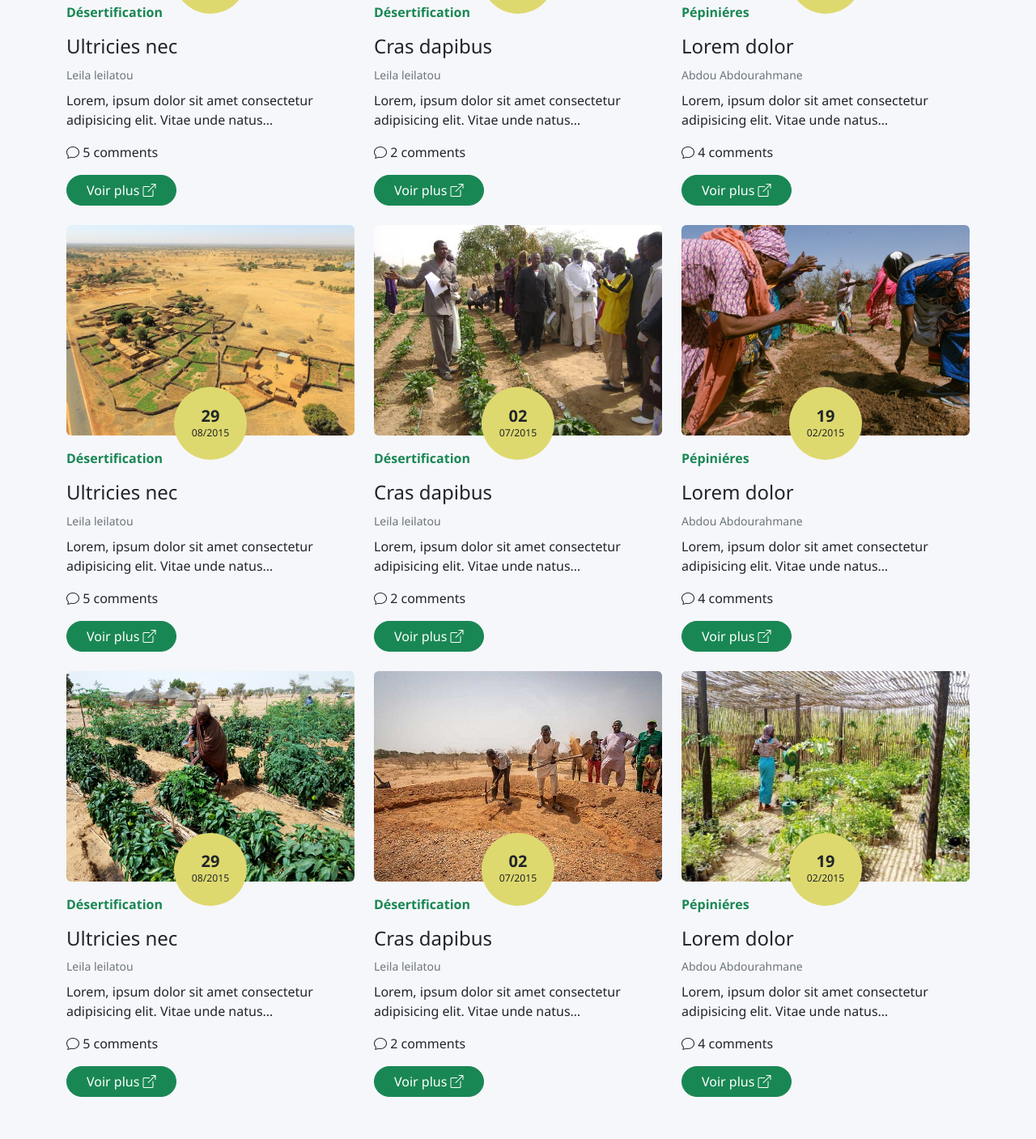
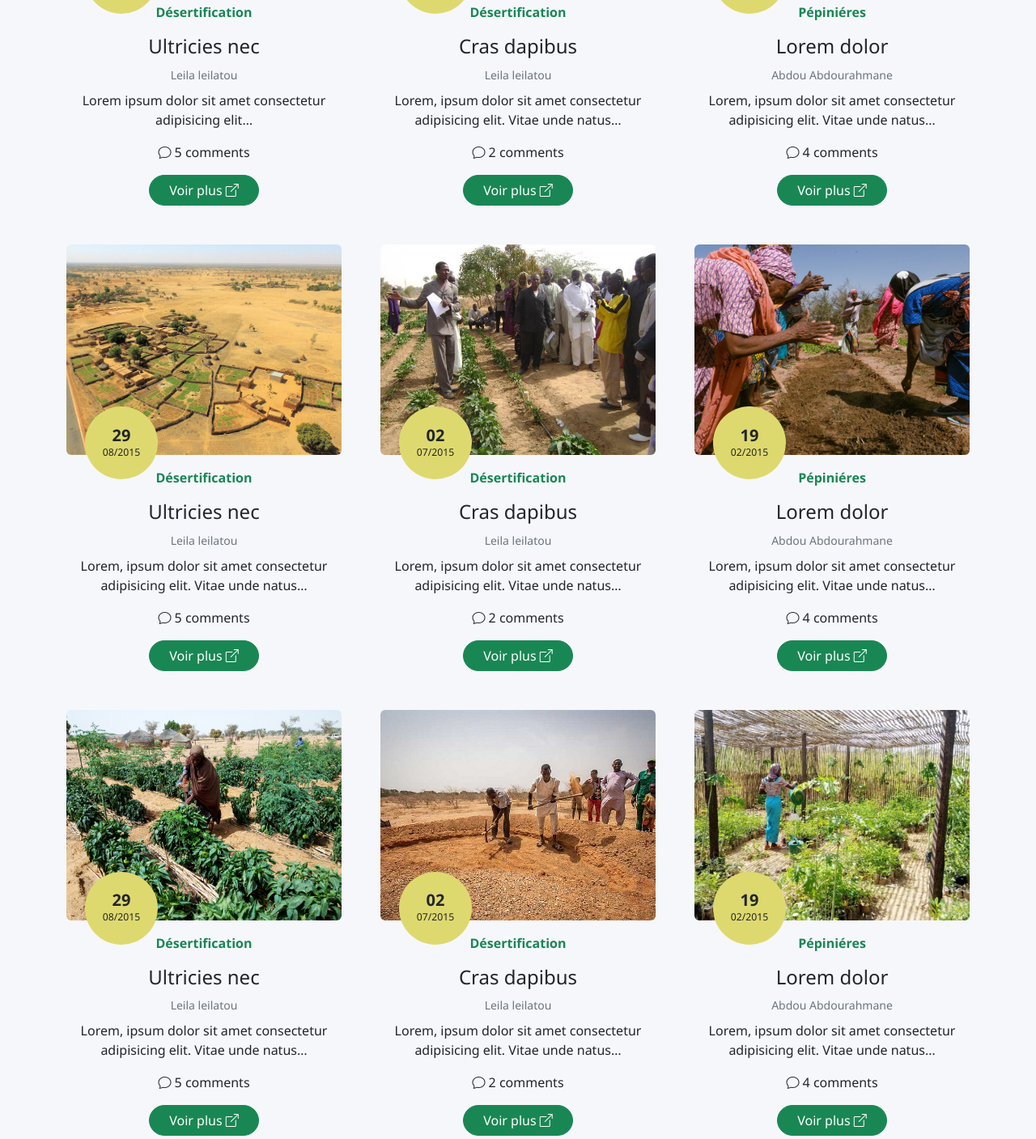
Before and after one commit to Mika-illou/Projet_Bootstrap, a plain HTML site: page formation.html in a window 1280 px wide. Shown: the part 873-2280 px from the top of the page at 81% size. Drawn offline with nearby package versions, Linux system fonts and the light colour scheme.

Commit message:
Modification

```diff
--- a/formation.css
+++ b/formation.css
@@ -177,7 +177,7 @@ ul a:hover{
 .date-circle {
     position: absolute;
     bottom: -30px;
-    left: 50%;
+    left: 20%;
     transform: translateX(-50%);
     background-color: #ded96e;
     width: 90px;
@@ -189,9 +189,23 @@ ul a:hover{
     align-items: center;
     font-size: 14px;
 }
+
+
+/* Effet zoom sur hover */
+.custom-img {
+    transition: transform 0.4s ease;
+}
+
+.img-wrapper:hover .custom-img {
+    transform: scale(1.1);  /* zoom au survol */
+}
 .fou_Col{
     background-color: #162D0E;
 }
+.sui_info a{
+    color: black;
+}
+
 
 @media (max-width:1024px) {
 
@@ -244,6 +258,9 @@ ul a:hover{
      .hero-title{
         margin-top: 20px;
      }
+     .form-control{
+        display: none;
+    }
 
 }
 
--- a/formation.html
+++ b/formation.html
@@ -42,8 +42,8 @@
         </div>
 
          <nav class="mt-5 d-flex justify-content-center align-items-center">
-            <a href="index.html"><button class="button_connect btn btn-success p-3 px-5 text-white rounded-5 fw-bold">
-                Connect <i class="bi bi-box-arrow-in-left"></i></a>
+            <button class="button_connect btn btn-success p-3 px-5 text-white rounded-5 fw-bold">
+                <a href="index.html"></a>Connect <i class="bi bi-box-arrow-in-left"></i></a>
             </button>
         </nav>
 
@@ -89,7 +89,6 @@
 
     </aside>
 <!-- contenus -->
-
 
 
     <header class="header_1 d-flex justify-content-between align-items-center p-4 container-fluid">
@@ -153,8 +152,8 @@
 
         <!-- Button Connect -->
         <nav>
-            <a href="index.html"><button class="button_connect btn btn-success p-3 px-5 text-white rounded-5 fw-bold">
-                Connect <i class="bi bi-box-arrow-in-left"></i></a>
+           <button class="button_connect btn btn-success p-3 px-5 text-white rounded-5 fw-bold">
+                 <a href="index.html">Connect <i class="bi bi-box-arrow-in-left"></i></a>
             </button>
         </nav>
     </header>
@@ -173,41 +172,42 @@
         </div>
 
     <section class="container py-5">
-    <div class="row g-4 justify-content-center">
+        <div class="row g-5 justify-content-center">
 
             <!-- CARD 1 -->
             <div class="col-12 col-sm-6 col-lg-4">
-            <div class="position-relative text-center">
+                <div class="position-relative img-wrapper text-center">
                     <img src="./image/Blog-img-1.jpg" class="img-fluid rounded custom-img" alt="">
-                <div class="date-circle">
+                    <div class="date-circle text-center">
                         <h5 class="m-0 fw-bold">29</h5>
                         <small>08/2015</small>
                     </div>
                 </div>
-
+                <div class="text-block text-center">
                     <p class="text-success fw-semibold mt-3">Désertification</p>
                     <h4>Ultricies nec</h4>
                     <small class="text-secondary">Leila leilatou</small>
-
-            <p class="mt-2">Lorem, ipsum dolor sit amet consectetur adipisicing elit. Vitae unde natus…</p>
-
+                    <p class="mt-2">Lorem ipsum dolor sit amet consectetur adipisicing elit…</p>
                     <p><i class="bi bi-chat"></i> 5 comments</p>
 
                     <button class="btn btn-success rounded-pill px-4">
-               <a href="lien_voir_detail.html"> Voir plus <i class="bi bi-box-arrow-up-right"></i></a>
+                    <a href="lien_voir_detail.html" class="text-white text-decoration-none">
+                        Voir plus <i class="bi bi-box-arrow-up-right"></i>
+                    </a>
                     </button>
+                </div>
             </div>
 
             <!-- CARD 2 -->
             <div class="col-12 col-sm-6 col-lg-4">
-            <div class="position-relative text-center">
+                <div class="position-relative img-wrapper text-center">
                     <img src="./image/Blog-img-2.jpg" class="img-fluid rounded custom-img" alt="">
                     <div class="date-circle">
                         <h5 class="m-0 fw-bold">02</h5>
                         <small>07/2015</small>
                     </div>
                 </div>
-
+                <div class="text-block text-center">
                     <p class="text-success fw-semibold mt-3">Désertification</p>
                     <h4>Cras dapibus</h4>
                     <small class="text-secondary">Leila leilatou</small>
@@ -220,152 +220,18 @@
                         <a href="lien_voir_detail.html">Voir plus <i class="bi bi-box-arrow-up-right"></i></a>
                     </button>
                 </div>
+            </div>
 
             <!-- CARD 3 -->
             <div class="col-12 col-sm-6 col-lg-4">
-            <div class="position-relative text-center">
+                <div class="position-relative img-wrapper text-center">
                     <img src="./image/Blog-img-3.jpg" class="img-fluid rounded custom-img" alt="">
                     <div class="date-circle">
                         <h5 class="m-0 fw-bold">19</h5>
                         <small>02/2015</small>
                     </div>
                 </div>
-
-            <p class="text-success fw-semibold mt-3">Pépiniéres</p>
-            <h4>Lorem dolor</h4>
-            <small class="text-secondary">Abdou Abdourahmane</small>
-
-            <p class="mt-2">Lorem, ipsum dolor sit amet consectetur adipisicing elit. Vitae unde natus…</p>
-
-            <p><i class="bi bi-chat"></i> 4 comments</p>
-
-            <button class="btn btn-success rounded-pill px-4">
-                <a href="lien_voir_detail.html">Voir plus <i class="bi bi-box-arrow-up-right"></i></a>
-            </button>
-        </div>
-        <div class="col-12 col-sm-6 col-lg-4">
-            <div class="position-relative text-center">
-                <img src="./image/Blog-img-4.jpg" class="img-fluid rounded custom-img" alt="">
-                <div class="date-circle">
-                    <h5 class="m-0 fw-bold">29</h5>
-                    <small>08/2015</small>
-                </div>
-            </div>
-
-            <p class="text-success fw-semibold mt-3">Désertification</p>
-            <h4>Ultricies nec</h4>
-            <small class="text-secondary">Leila leilatou</small>
-
-            <p class="mt-2">Lorem, ipsum dolor sit amet consectetur adipisicing elit. Vitae unde natus…</p>
-
-            <p><i class="bi bi-chat"></i> 5 comments</p>
-
-            <button class="btn btn-success rounded-pill px-4">
-                <a href="lien_voir_detail.html">Voir plus <i class="bi bi-box-arrow-up-right"></i></a>
-            </button>
-        </div>
-
-        <!-- CARD 2 -->
-        <div class="col-12 col-sm-6 col-lg-4">
-            <div class="position-relative text-center">
-                <img src="./image/Blog-img-5.jpg" class="img-fluid rounded custom-img" alt="">
-                <div class="date-circle">
-                    <h5 class="m-0 fw-bold">02</h5>
-                    <small>07/2015</small>
-                </div>
-            </div>
-
-            <p class="text-success fw-semibold mt-3">Désertification</p>
-            <h4>Cras dapibus</h4>
-            <small class="text-secondary">Leila leilatou</small>
-
-            <p class="mt-2">Lorem, ipsum dolor sit amet consectetur adipisicing elit. Vitae unde natus…</p>
-
-            <p><i class="bi bi-chat"></i> 2 comments</p>
-
-            <button class="btn btn-success rounded-pill px-4">
-                <a href="lien_voir_detail.html">Voir plus <i class="bi bi-box-arrow-up-right"></i></a>
-            </button>
-        </div>
-
-        <!-- CARD 3 -->
-        <div class="col-12 col-sm-6 col-lg-4">
-            <div class="position-relative text-center">
-                <img src="./image/Blog-img-6.jpg" class="img-fluid rounded custom-img" alt="">
-                <div class="date-circle">
-                    <h5 class="m-0 fw-bold">19</h5>
-                    <small>02/2015</small>
-                </div>
-            </div>
-
-            <p class="text-success fw-semibold mt-3">Pépiniéres</p>
-            <h4>Lorem dolor</h4>
-            <small class="text-secondary">Abdou Abdourahmane</small>
-
-            <p class="mt-2">Lorem, ipsum dolor sit amet consectetur adipisicing elit. Vitae unde natus…</p>
-
-            <p><i class="bi bi-chat"></i> 4 comments</p>
-
-            <button class="btn btn-success rounded-pill px-4">
-                <a href="lien_voir_detail.html">Voir plus <i class="bi bi-box-arrow-up-right"></i></a>
-            </button>
-        </div>
-
-        <div class="col-12 col-sm-6 col-lg-4">
-            <div class="position-relative text-center">
-                <img src="./image/Blog-img-7.jpg" class="img-fluid rounded custom-img" alt="">
-                <div class="date-circle">
-                    <h5 class="m-0 fw-bold">29</h5>
-                    <small>08/2015</small>
-                </div>
-            </div>
-
-            <p class="text-success fw-semibold mt-3">Désertification</p>
-            <h4>Ultricies nec</h4>
-            <small class="text-secondary">Leila leilatou</small>
-
-            <p class="mt-2">Lorem, ipsum dolor sit amet consectetur adipisicing elit. Vitae unde natus…</p>
-
-            <p><i class="bi bi-chat"></i> 5 comments</p>
-
-            <button class="btn btn-success rounded-pill px-4">
-                <a href="lien_voir_detail.html">Voir plus <i class="bi bi-box-arrow-up-right"></i></a>
-            </button>
-        </div>
-
-        <!-- CARD 2 -->
-        <div class="col-12 col-sm-6 col-lg-4">
-            <div class="position-relative text-center">
-                <img src="./image/Blog-img-8.jpg" class="img-fluid rounded custom-img" alt="">
-                <div class="date-circle">
-                    <h5 class="m-0 fw-bold">02</h5>
-                    <small>07/2015</small>
-                </div>
-            </div>
-
-            <p class="text-success fw-semibold mt-3">Désertification</p>
-            <h4>Cras dapibus</h4>
-            <small class="text-secondary">Leila leilatou</small>
-
-            <p class="mt-2">Lorem, ipsum dolor sit amet consectetur adipisicing elit. Vitae unde natus…</p>
-
-            <p><i class="bi bi-chat"></i> 2 comments</p>
-
-            <button class="btn btn-success rounded-pill px-4">
-                <a href="lien_voir_detail.html">Voir plus <i class="bi bi-box-arrow-up-right"></i></a>
-            </button>
-        </div>
-
-        <!-- CARD 3 -->
-        <div class="col-12 col-sm-6 col-lg-4">
-            <div class="position-relative text-center">
-                <img src="./image/Blog-img-9.jpg" class="img-fluid rounded custom-img" alt="">
-                <div class="date-circle">
-                    <h5 class="m-0 fw-bold">19</h5>
-                    <small>02/2015</small>
-                </div>
-            </div>
-
+                <div class="text-block text-center">
                     <p class="text-success fw-semibold mt-3">Pépiniéres</p>
                     <h4>Lorem dolor</h4>
                     <small class="text-secondary">Abdou Abdourahmane</small>
@@ -379,33 +245,158 @@
                     </button>
                 </div>
             </div>
+
+            <!-- CARD 4-->
+            <div class="col-12 col-sm-6 col-lg-4">
+                <div class="position-relative img-wrapper text-center">
+                    <img src="./image/Blog-img-4.jpg" class="img-fluid rounded custom-img" alt="">
+                    <div class="date-circle">
+                        <h5 class="m-0 fw-bold">29</h5>
+                        <small>08/2015</small>
+                    </div>
+                </div>
+                <div class="position-relative img-wrapper text-center">
+                    <p class="text-success fw-semibold mt-3">Désertification</p>
+                    <h4>Ultricies nec</h4>
+                    <small class="text-secondary">Leila leilatou</small>
+
+                    <p class="mt-2">Lorem, ipsum dolor sit amet consectetur adipisicing elit. Vitae unde natus…</p>
+
+                    <p><i class="bi bi-chat"></i> 5 comments</p>
+
+                    <button class="btn btn-success rounded-pill px-4">
+                        <a href="lien_voir_detail.html">Voir plus <i class="bi bi-box-arrow-up-right"></i></a>
+                    </button>
+                </div>
+            </div>
+
+            <!-- CARD 5 -->
+            <div class="col-12 col-sm-6 col-lg-4">
+                <div class="position-relative img-wrapper text-center">
+                    <img src="./image/Blog-img-5.jpg" class="img-fluid rounded custom-img" alt="">
+                    <div class="date-circle">
+                        <h5 class="m-0 fw-bold">02</h5>
+                        <small>07/2015</small>
+                    </div>
+                </div>
+                    <div class="position-relative img-wrapper text-center">
+                    <p class="text-success fw-semibold mt-3">Désertification</p>
+                    <h4>Cras dapibus</h4>
+                    <small class="text-secondary">Leila leilatou</small>
+                    <p class="mt-2">Lorem, ipsum dolor sit amet consectetur adipisicing elit. Vitae unde natus…</p>
+                    <p><i class="bi bi-chat"></i> 2 comments</p>
+                    <button class="btn btn-success rounded-pill px-4">
+                        <a href="lien_voir_detail.html">Voir plus <i class="bi bi-box-arrow-up-right"></i></a>
+                    </button>
+                </div>
+            </div>
+
+            <!-- CARD 6 -->
+            <div class="col-12 col-sm-6 col-lg-4">
+                <div class="position-relative img-wrapper text-center">
+                    <img src="./image/Blog-img-6.jpg" class="img-fluid rounded custom-img" alt="">
+                    <div class="date-circle">
+                        <h5 class="m-0 fw-bold">19</h5>
+                        <small>02/2015</small>
+                    </div>
+                </div>
+                <div class="position-relative img-wrapper text-center">
+                    <p class="text-success fw-semibold mt-3">Pépiniéres</p>
+                    <h4>Lorem dolor</h4>
+                    <small class="text-secondary">Abdou Abdourahmane</small>
+                    <p class="mt-2">Lorem, ipsum dolor sit amet consectetur adipisicing elit. Vitae unde natus…</p>
+                    <p><i class="bi bi-chat"></i> 4 comments</p>
+                    <button class="btn btn-success rounded-pill px-4">
+                        <a href="lien_voir_detail.html">Voir plus <i class="bi bi-box-arrow-up-right"></i></a>
+                    </button>
+                </div>
+            </div>
+
+            <!-- CARD 6 -->
+            <div class="col-12 col-sm-6 col-lg-4">
+                <div class="position-relative img-wrapper text-center">
+                    <img src="./image/Blog-img-7.jpg" class="img-fluid rounded custom-img" alt="">
+                    <div class="date-circle">
+                        <h5 class="m-0 fw-bold">29</h5>
+                        <small>08/2015</small>
+                    </div>
+                </div>
+                <div class="position-relative img-wrapper text-center">
+                    <p class="text-success fw-semibold mt-3">Désertification</p>
+                    <h4>Ultricies nec</h4>
+                    <small class="text-secondary">Leila leilatou</small>
+                    <p class="mt-2">Lorem, ipsum dolor sit amet consectetur adipisicing elit. Vitae unde natus…</p>
+                    <p><i class="bi bi-chat"></i> 5 comments</p>
+                    <button class="btn btn-success rounded-pill px-4">
+                        <a href="lien_voir_detail.html">Voir plus <i class="bi bi-box-arrow-up-right"></i></a>
+                    </button>
+                </div>
+            </div>
+
+            <!-- CARD 7 -->
+            <div class="col-12 col-sm-6 col-lg-4">
+                <div class="position-relative img-wrapper text-center">
+                    <img src="./image/Blog-img-8.jpg" class="img-fluid rounded custom-img" alt="">
+                    <div class="date-circle">
+                        <h5 class="m-0 fw-bold">02</h5>
+                        <small>07/2015</small>
+                    </div>
+                </div>
+                <div class="position-relative img-wrapper text-center">
+                    <p class="text-success fw-semibold mt-3">Désertification</p>
+                    <h4>Cras dapibus</h4>
+                    <small class="text-secondary">Leila leilatou</small>
+                    <p class="mt-2">Lorem, ipsum dolor sit amet consectetur adipisicing elit. Vitae unde natus…</p>
+                    <p><i class="bi bi-chat"></i> 2 comments</p>
+                    <button class="btn btn-success rounded-pill px-4">
+                        <a href="lien_voir_detail.html">Voir plus <i class="bi bi-box-arrow-up-right"></i></a>
+                    </button>
+                </div>
+            </div>
+
+            <!-- CARD 8-->
+            <div class="col-12 col-sm-6 col-lg-4">
+                <div class="position-relative img-wrapper text-center">
+                    <img src="./image/Blog-img-9.jpg" class="img-fluid rounded custom-img" alt="">
+                    <div class="date-circle">
+                        <h5 class="m-0 fw-bold">19</h5>
+                        <small>02/2015</small>
+                    </div>
+                </div>
+                <div class="position-relative img-wrapper text-center">
+                    <p class="text-success fw-semibold mt-3">Pépiniéres</p>
+                    <h4>Lorem dolor</h4>
+                    <small class="text-secondary">Abdou Abdourahmane</small>
+                    <p class="mt-2">Lorem, ipsum dolor sit amet consectetur adipisicing elit. Vitae unde natus…</p>
+                    <p><i class="bi bi-chat"></i> 4 comments</p>
+                    <button class="btn btn-success rounded-pill px-4">
+                        <a href="lien_voir_detail.html">Voir plus <i class="bi bi-box-arrow-up-right"></i></a>
+                    </button>
+                </div>
+            </div>
+        </div>
     </section>
-
-
     <section class="container py-5">
             <div class="row g-4 justify-content-stard">
-
-                <!-- CARD 1 -->
+                <!-- CARD 10 -->
                 <div class="col-md-4">
-                    <div class="position-relative text-center">
+                    <div class="position-relative img-wrapper text-center">
                         <img src="./image/Blog-img-10.jpg" class="img-fluid rounded custom-img" alt="">
                         <div class="date-circle">
                             <h5 class="m-0 fw-bold">16</h5>
                             <small>09/2014</small>
                         </div>
                     </div>
-
+                    <div class="position-relative img-wrapper text-center">
                         <p class="text-success fw-semibold mt-3">Désertification</p>
                         <h4>Ultricies nec</h4>
                         <small class="text-secondary">Amir Amirou</small>
-
                         <p class="mt-2">Lorem, ipsum dolor sit amet consectetur adipisicing elit. Vitae unde natus…</p>
-
                         <p><i class="bi bi-chat"></i> 7 comments</p>
-
                         <button class="btn btn-success rounded-pill px-4">
                             <a href="lien_voir_detail.html">Voir plus <i class="bi bi-box-arrow-up-right"></i></a>
                         </button>
+                    </div>
                 </div>
 
             </div>
@@ -430,7 +421,7 @@
                 and grow crops that are safe, natural. Farmers care for soil.
                 </p>
                 <p class="fw-semibold">Suivez nous sur:</p>
-                <div>
+                <div class="sui_info">
                     <a href="#" class="me-3 fs-4"> <i class="bi bi-twitter-x"></i></a>
                     <a href="#" class="me-3 fs-4"><i class="bi bi-facebook"></i></a>
                     <a href="#" class="me-3 fs-4"><i class="bi bi-linkedin"></i></a>
--- a/home.css
+++ b/home.css
@@ -391,6 +391,9 @@ a {
      .hero-title{
         margin-top: 20px;
      }
+     .form-control{
+        display: none;
+    }
 
 }
 
--- a/indicateur.css
+++ b/indicateur.css
@@ -206,6 +206,9 @@ ul a:hover{
      .hero-title{
         margin-top: 20px;
      }
+     .form-control{
+        display: none;
+    }
 
 }
 
--- a/lien_voir_detail.css
+++ b/lien_voir_detail.css
@@ -136,9 +136,10 @@ ul a:hover{
 .niger{
     border-right: 2px solid black;
 }
-
-
-
+button a{
+    color: white;
+    text-decoration: none;
+}
 
 /* Réduire la hauteur de l'image */
 .banner-img {
@@ -155,7 +156,9 @@ ul a:hover{
 .main-title {
     font-size: 42px;      /* h1 plus grand */
 }
-
+.card{
+    background-color: #CFD2D3 ;
+}
 
 .comment-box {
     border: 1px solid #b7d3c4;
@@ -170,6 +173,9 @@ ul a:hover{
 }
 .fou_Col{
     background-color: #162D0E;
+}
+.sui_info a{
+    color: black;
 }
 
 @media (max-width:1024px) {
@@ -223,6 +229,9 @@ ul a:hover{
      .hero-title{
         margin-top: 20px;
      }
+     .form-control{
+        display: none;
+    }
 
 }
 
--- a/meteo.css
+++ b/meteo.css
@@ -17,14 +17,11 @@ body{font-family:Arial, sans-serif; background:#f6f7fb;}
     border-bottom:1px solid #e5e7eb;
 }
 
-
 .logo{
     font-weight:bold;
     font-size:20px;
     color:#0f172a;
 }
-
-
 #menuToggle{display:none;}
 
 .menu-btn{
@@ -39,7 +36,6 @@ body{font-family:Arial, sans-serif; background:#f6f7fb;}
     background:white;
     box-shadow:0 4px 12px rgba(0,0,0,0.05);
 }
-
 .dots span{
     width:20px;
     height:3px;
@@ -80,7 +76,6 @@ body{font-family:Arial, sans-serif; background:#f6f7fb;}
     transition:0.3s ease;
     z-index:99999999999999;
 }
-
 .sidebar h2{
     margin-bottom:20px;
     font-size:22px;
@@ -93,7 +88,6 @@ body{font-family:Arial, sans-serif; background:#f6f7fb;}
     text-decoration:none;
     font-size:16px;
 }
-
 .sidebar a:hover{
     color:#06b6d4;
 }
@@ -107,9 +101,7 @@ body{font-family:Arial, sans-serif; background:#f6f7fb;}
     transform:translateX(0);
 }
 
-
-
- body {
+body {
     font-family: 'Segoe UI',sans-serif;
 }
 .header_1 {
@@ -136,24 +128,32 @@ ul a:hover{
 .niger{
     border-right: 2px solid black;
 }
+button a{
+    text-decoration: none;
+    color: white;
+}
+
 
 /* Réduire la hauteur de l'image */
 .banner-img {
-    height: 300px;        /* tu peux modifier la valeur */
+    height: 300px;
     width: 100%;
     object-fit: cover;
 }
 
 /* Taille texte */
 .small-title {
-    font-size: 22px;      /* h2 plus petit */
+    font-size: 22px;
 }
 
 .main-title {
-    font-size: 42px;      /* h1 plus grand */
+    font-size: 42px;
 }
 .fou_Col{
     background-color: #162D0E;
+}
+.sui_info a{
+    color: black;
 }
 
 @media (max-width:1024px) {
@@ -207,6 +207,9 @@ ul a:hover{
      .hero-title{
         margin-top: 20px;
      }
+    .form-control{
+        display: none;
+    }
 
 }
 
```
Also changed, not shown: indicateur.html (+1 -1 lines), lien_voir_detail.html (+13 -20 lines), meteo.html (+7 -9 lines). Lines whose indentation alone changed are shown as unchanged.
